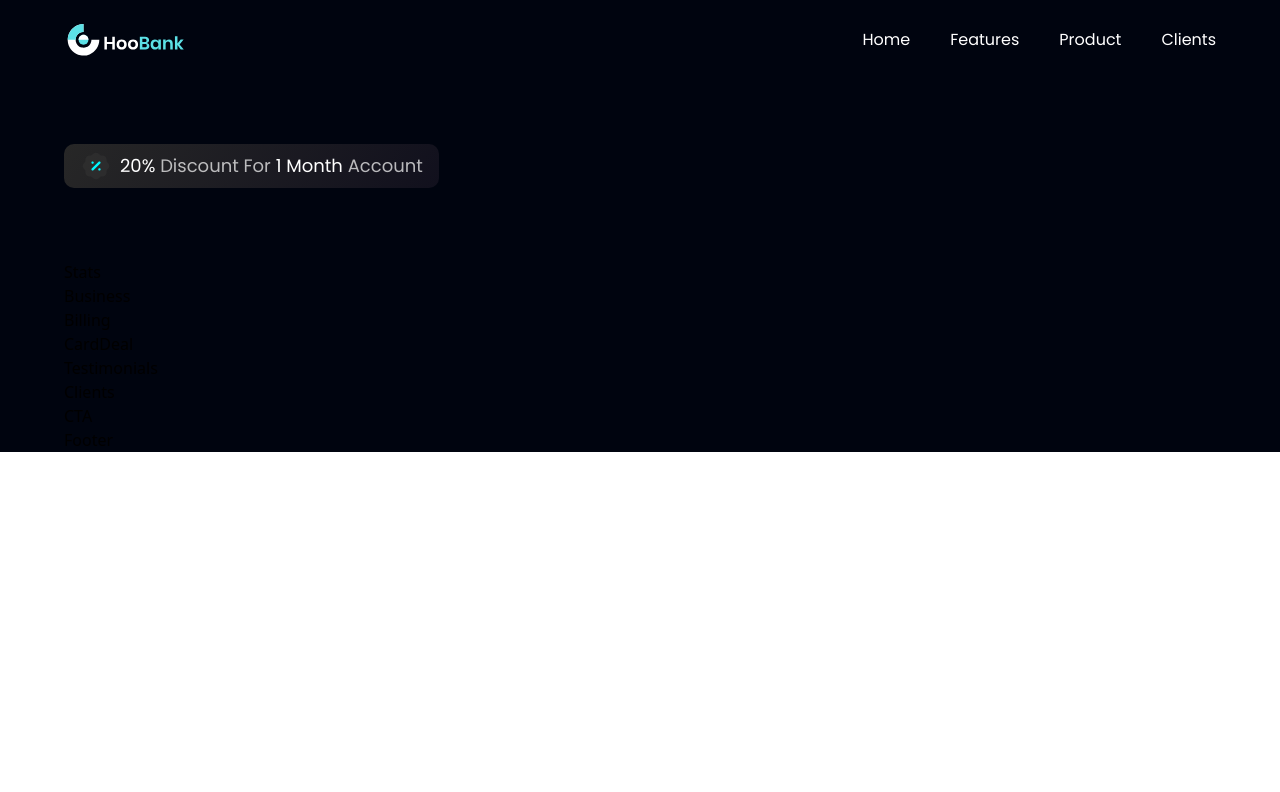
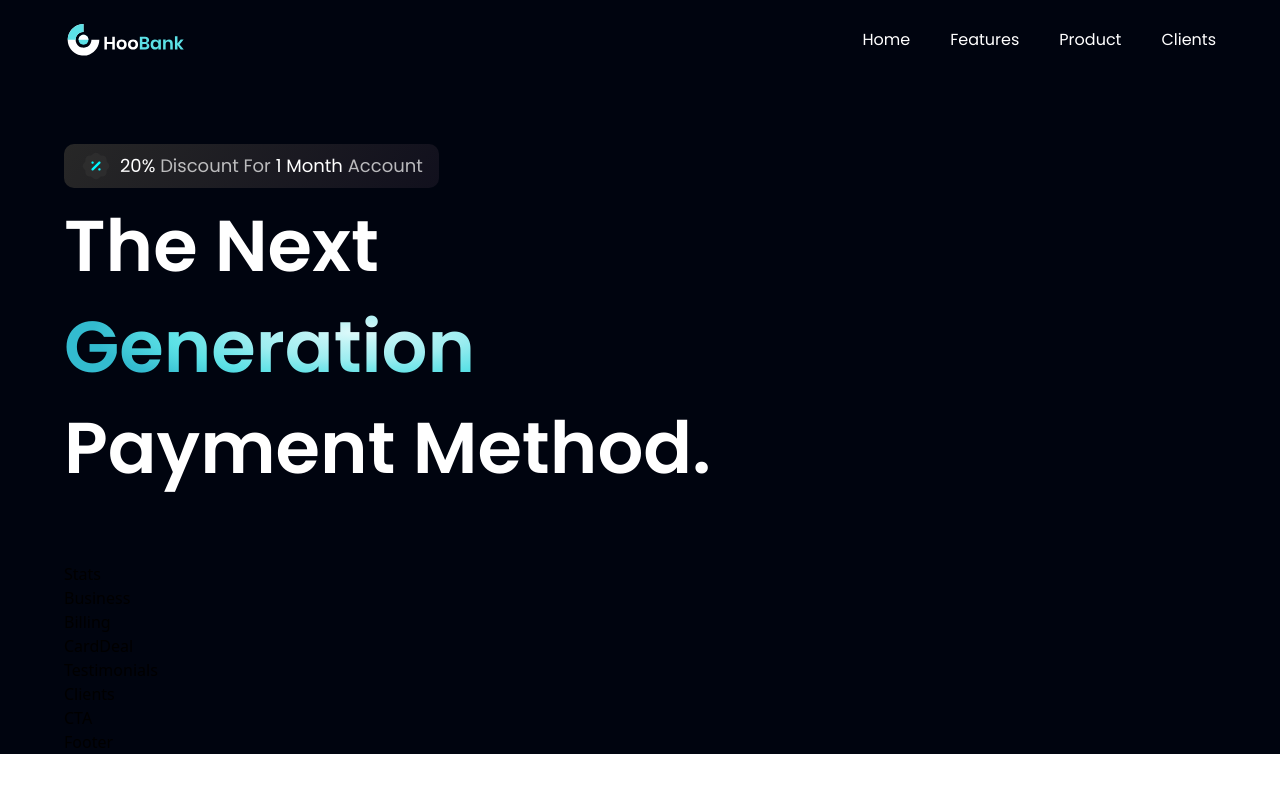
Before and after one commit to saba-ramezani/Bank-App, a React (Vite) app: page / in a window 1280 px wide. Shown: the top 792 px of the page. Built offline with nearby package versions, Linux system fonts and the light colour scheme.

Commit message:
added heading

```diff
--- a/src/components/Hero.jsx
+++ b/src/components/Hero.jsx
@@ -13,6 +13,13 @@
             <span className="text-white">1 Month</span> Account
           </p>
         </div>
+        <div className="flex flex-row justify-between items-center w-full">
+          <h1 className="flex-1 font-poppins font-semibold ss:text-[72px] text-[52px] text-white ss:leading-[100.8px] leading-[75px]">
+            The Next <br className="sm:block hidden" />{" "}
+            <span className="text-gradient">Generation</span>{" "} <br />
+            Payment Method.
+          </h1>
+        </div>
       </div>
     </section>
   )
```
